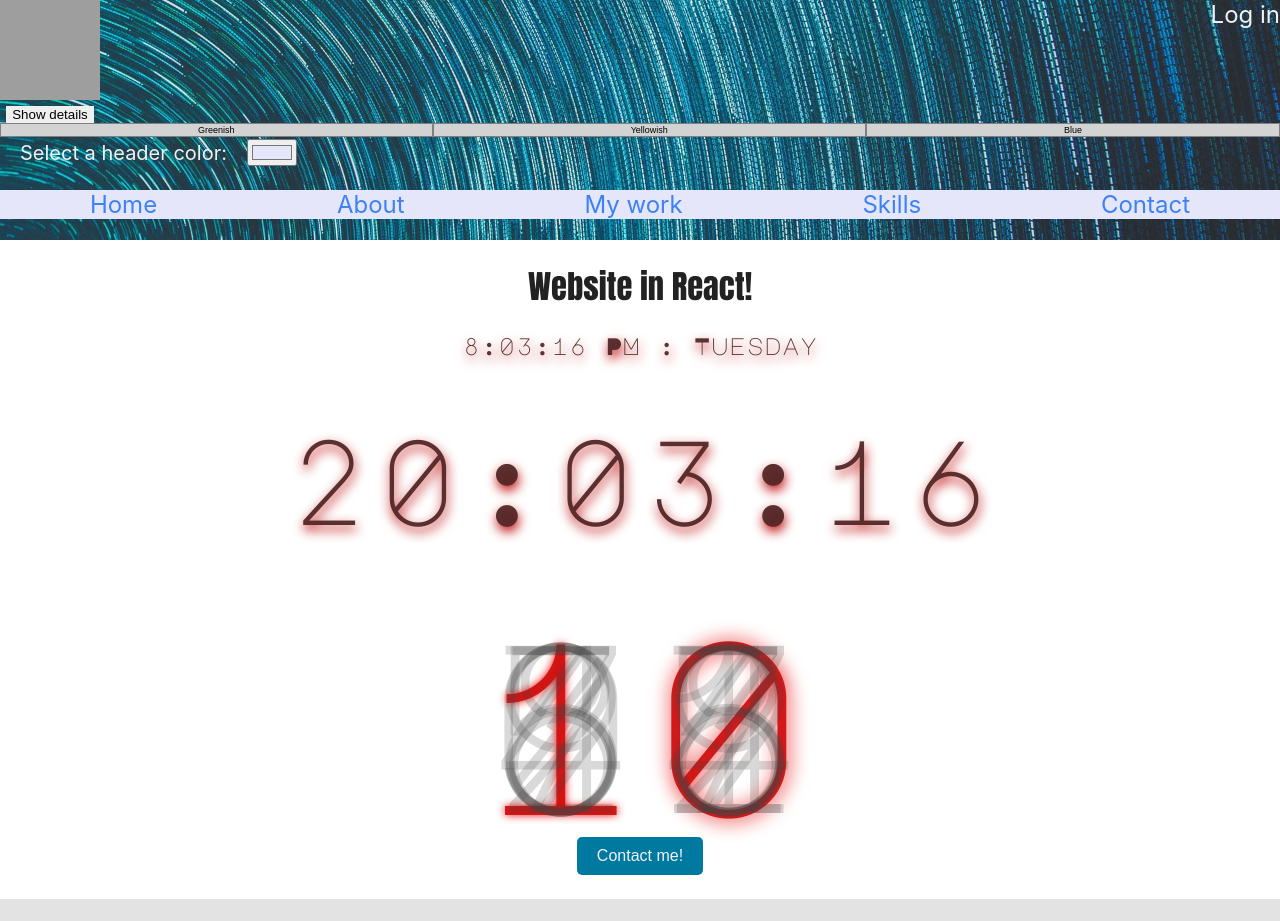
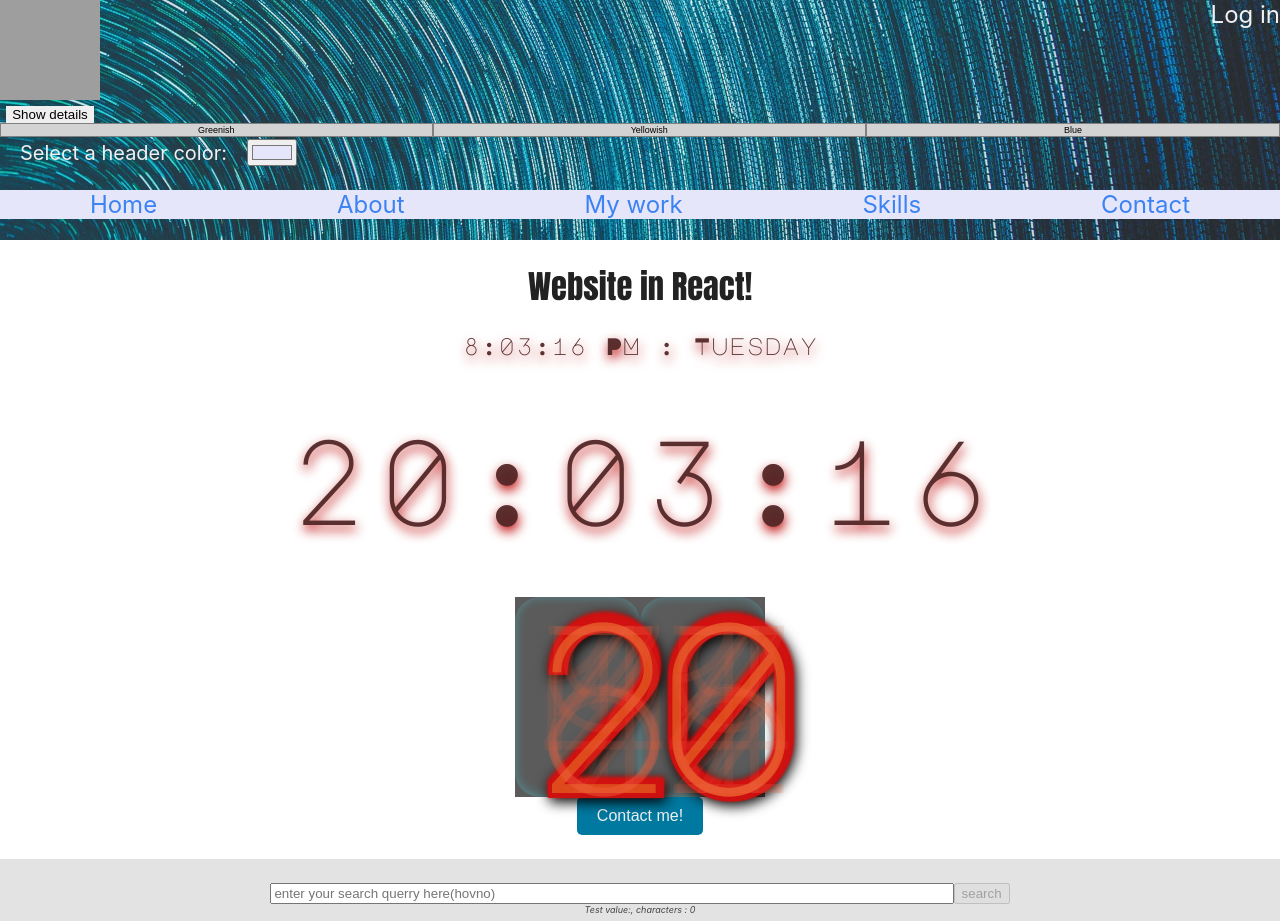
Before and after one commit to TiborKopca/ReactApp2023, a React (Vite) app: page / in a window 1280 px wide. Shown: the top 921 px of the page. Built offline with nearby package versions, Linux system fonts and the light colour scheme; grey boxes are pictures that could not be loaded.

Commit message:
Nixie clock work

```diff
--- a/src/components/Time/Clock.jsx
+++ b/src/components/Time/Clock.jsx
@@ -32,12 +32,18 @@ function Clock() {
   //setInterval(function, miliseconds)
   setInterval(UpdateTime);
 
-  const digitActive = {
+
+  const digitActive2 = {
     opacity: 1,
-    color: 'hsla(0, 85%, 44%, 0.949)',
-    transform: 'scale(1.02)',
-    'text-shadow' : '0px 0px 8px #e70d0d'
+    color: 'hsla(23, 79%, 52%, 0.63)',
+    // transform: 'scale(0.9)',
+    // 'text-shadow' : '0px 0px 8px #e70d0d'
+    shadowText: '0px 0px 8px #e70d0d', //its not registering
   }
+  const digitNull = {
+    display: 'none'
+  }
+
   return (
     <>
       <div className={styles.clockWrapper}>
@@ -48,19 +54,30 @@ function Clock() {
       </div>
       <div className={styles.nixieWrapper}>
         <div className={styles.digit1}>
-          <div className={styles.digit} style={null}>0</div>
-          <div className={styles.digit} style={digitActive}>1</div>
-          <div className={styles.digit} style={null}>2</div>
+          <div className={[styles.digit]}>0</div>
+          <div id="digit0" className={[styles.digit]} style={digitNull}>0</div>
+          <div className={[styles.digit]}>1</div>
+          <div id="digit1" className={styles.digit} style={digitNull}>1</div>
+          <div className={[styles.digit, styles.digitActive].join(" ")}>2</div>
+          <div className={[styles.digit]} style={digitActive2}>2</div>
           <div className={styles.digit}>3</div>
+          <div className={[styles.digit]} style={digitNull}>3</div>
           <div className={styles.digit}>4</div>
+          <div className={[styles.digit]} style={digitNull}>4</div>
           <div className={styles.digit}>5</div>
+          <div className={[styles.digit]} style={digitNull}>5</div>
           <div className={styles.digit}>6</div>
+          <div className={[styles.digit]} style={digitNull}>6</div>
           <div className={styles.digit}>7</div>
+          <div className={[styles.digit]} style={digitNull}>7</div>
           <div className={styles.digit}>8</div>
+          <div className={[styles.digit]} style={digitNull}>8</div>
           <div className={styles.digit}>9</div>
+          <div className={[styles.digit]} style={digitNull}>9</div>
         </div>
         <div className={styles.digit2}>
           <div className={[styles.digit, styles.digitActive].join(" ")}>0</div>
+          <div className={styles.digit} style={digitActive2}>0</div>
           <div className={styles.digit}>1</div>
           <div className={styles.digit}>2</div>
           <div className={styles.digit}>3</div>
--- a/src/components/Time/Time.module.css
+++ b/src/components/Time/Time.module.css
@@ -12,31 +12,52 @@
 }
 .nixieWrapper{
     display: flex;
-    height: 10em;
-    justify-content: center;
+    /* height: 25vh; */
+    height:200px;
+    width: 250px;
+    justify-content: space-evenly;
+    margin: 0 auto;
+    /* background-image: url('/src/assets/images/derek-thomson-NqJYQ3m_rVA-unsplash.jpg'); */
+    background-color: #3f3f3fd9;
+    background-position: center;
+    background-repeat: repeat;
+    color: #f16340b3;
 }
-.digit1{
+.digit1, .digit2{
     /* left:20%;
     position: absolute; */
     width: 7em;
+    display: flex;
+    align-items: center;
+    box-shadow: inset 0px -1px 11px 0px #4ee5f761;
+    border-radius: 25px;
 }
-.digit2{
-    /* left:40%;
-    position: absolute; */
-    width: 7em;
-}
+
 .digit{
     text-align: center;
     position: absolute;
     font-family: 'Major Mono Display', monospace, 'Courier New', Courier;
     font-size: 10em;
-    /* box-shadow: 0 0 5px #eee; */
+
     /* line-height: 1.4; */
     opacity: 0.2;
+
 }
 .digitActive{
     opacity: 1;
-    color:hsla(0, 85%, 44%, 0.949);
+    color: hsla(0, 85%, 44%, 0.949);
     transform: scale(1.02);
-    text-shadow: 1px 1px 20px #e70d0d;
+    text-shadow: 0px -2px 4px #e70d0d;
+    font-weight: 600;
+    translate: -3px 3px;
+    filter: drop-shadow(2px 4px 6px black);
 }
+.digitZActive2{
+    opacity: 1;
+    color: hsla(23, 79%, 52%, 0.63);
+    /* transform: scale(1.02); */
+    /* text-shadow: 1px 1px 20px #e70d0d; */
+}
+.digitNull{
+    display: none;
+}
```
